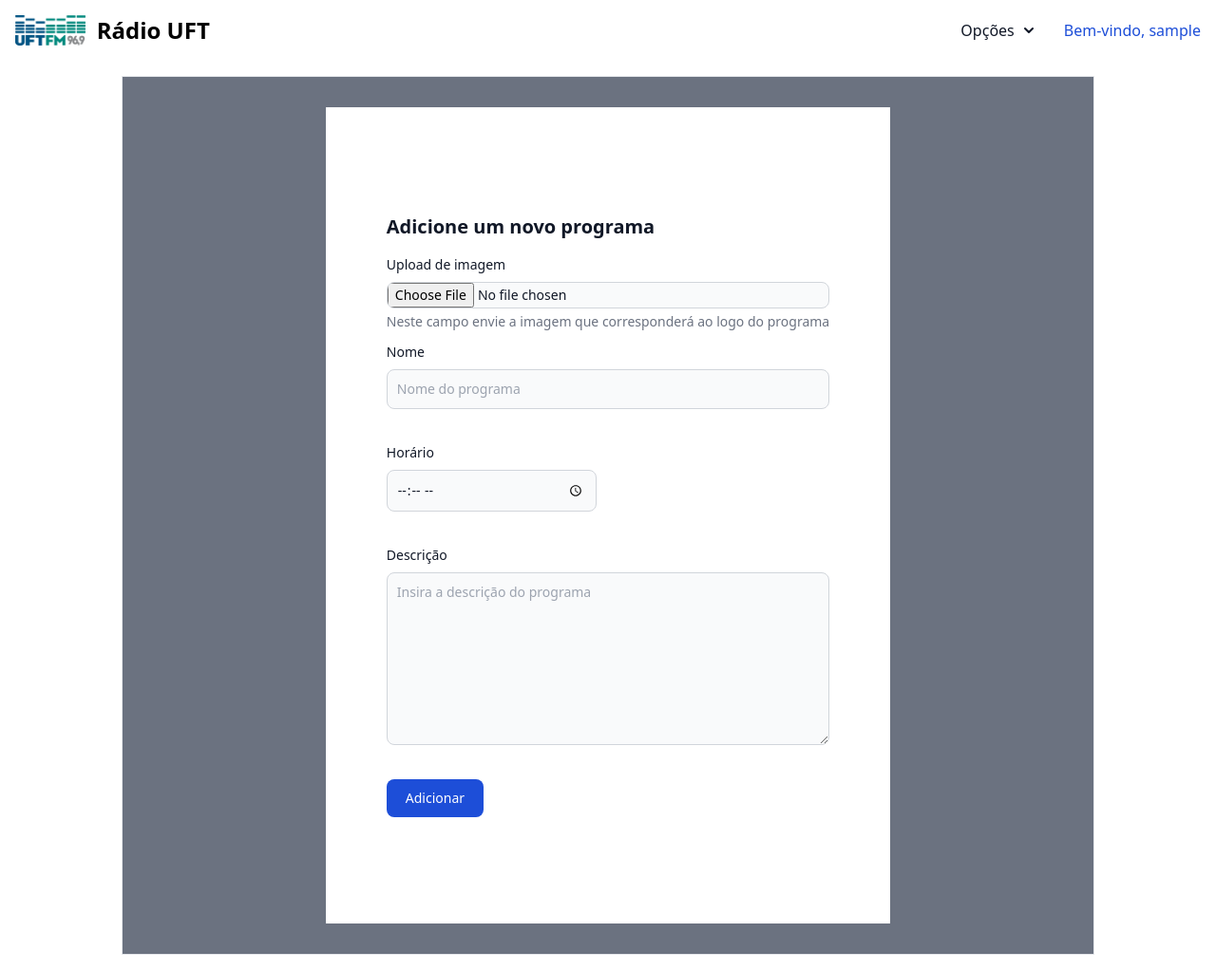
After one commit to Radio-UFT/radio_manager, a Django app: page /programa/novo/ in a window 1280 px wide. The commit adds this page. Shown: the whole page at 95% size. Run offline with Django 4.2, Linux system fonts and the light colour scheme; the visitor is signed in with stand-in values (Sample User, id 1); some libraries are stand-ins or nearby versions.

Commit message:
Construção da rota de criação de programas

```diff
--- /dev/null
+++ b/programa/forms.py
@@ -0,0 +1,7 @@
+from django import forms
+from programa.models import Programa
+
+class FormularioPrograma(forms.ModelForm):
+    class Meta:
+        model = Programa
+        fields = ['nome', 'horario', 'descricao', 'foto']
--- a/programa/urls.py
+++ b/programa/urls.py
@@ -1,7 +1,8 @@
 from django.urls import path
-from programa.views import ListarProgramas, FotoPrograma
+from programa.views import ListarProgramas, FotoPrograma, CriarProgramas
 
 urlpatterns = [
   path('', ListarProgramas.as_view(), name='listar-programas'),
+  path('novo/', CriarProgramas.as_view(), name='criar-programas'),
   path('fotos/<str:arquivo>', FotoPrograma.as_view(), name='foto-programa')
 ]
--- a/programa/views.py
+++ b/programa/views.py
@@ -1,4 +1,6 @@
-from django.views.generic import ListView
+from django.urls import reverse_lazy
+from django.views.generic import ListView, CreateView
+from programa.forms import FormularioPrograma
 from programa.models import Programa
 from radio_manager.biblioteca import LoginObrigatorio
 from django.http import FileResponse, Http404
@@ -19,6 +21,15 @@ class ListarProgramas(LoginObrigatorio, ListView):
   #     queryset = queryset.filter(modelo__icontains=pesquisa)
   #   return queryset
 
+class CriarProgramas(LoginObrigatorio, CreateView):
+  """
+  View para a criação de novos veículos.
+  """
+  model = Programa
+  form_class = FormularioPrograma
+  template_name = 'programa/novo.html'
+  success_url = reverse_lazy('listar-programas')
+
 class FotoPrograma(LoginObrigatorio):
   """
   View para retornar a foto dos programas
--- a/templates/base.html
+++ b/templates/base.html
@@ -30,7 +30,7 @@
                                     <a href="/programa" class="block px-4 py-2 hover:bg-gray-100 dark:hover:bg-gray-600 dark:hover:text-white">Listar Programas</a>
                                 </li>
                                 <li>
-                                    <a href="#" class="block px-4 py-2 hover:bg-gray-100 dark:hover:bg-gray-600 dark:hover:text-white">Cadastrar Programas</a>
+                                    <a href="/programa/novo" class="block px-4 py-2 hover:bg-gray-100 dark:hover:bg-gray-600 dark:hover:text-white">Cadastrar Programas</a>
                                 </li>
                             </ul>
                             <div class="py-1">
--- /dev/null
+++ b/templates/programa/novo.html
@@ -0,0 +1,36 @@
+{% extends "../base.html" %}
+{% block titulo %} Listagem de Programas {% endblock %}
+{% block conteudo %}
+<div class='container flex flex-col items-center bg-gray-500 border border-gray-200 mb-4 mt-4' style="width: 80%; padding-top: 2rem; padding-bottom: 2rem">
+    <section class="bg-white dark:bg-gray-900" style='padding: 3rem;'>
+        <div class="py-8 px-4 mx-auto max-w-2xl lg:py-16">
+            <h2 class="mb-4 text-xl font-bold text-gray-900 dark:text-white">Adicione um novo programa</h2>
+            <form action="/programa/novo/" method="post" enctype="multipart/form-data">
+                {% csrf_token %}
+                <div>
+                    <label class="block mb-2 text-sm font-medium text-gray-900 dark:text-white" for="user_avatar">Upload de imagem</label>
+                    <input class="block w-full text-sm text-gray-900 border border-gray-300 rounded-lg cursor-pointer bg-gray-50 dark:text-gray-400 focus:outline-none dark:bg-gray-700 dark:border-gray-600 dark:placeholder-gray-400" aria-describedby="user_avatar_help" id="user_avatar" type="file" name="foto">
+                    <div class="mt-1 text-sm text-gray-500 dark:text-gray-300 mb-3" id="user_avatar_help">Neste campo envie a imagem que corresponderá ao logo do programa</div>
+                </div>
+                <div class="grid gap-4 sm:grid-cols-2 sm:gap-6">
+                    <div class="sm:col-span-2">
+                        <label for="nome" class="block mb-2 text-sm font-medium text-gray-900 dark:text-white">Nome</label>
+                        <input type="text" name="nome" id="nome" class="bg-gray-50 border border-gray-300 text-gray-900 text-sm rounded-lg focus:ring-primary-600 focus:border-primary-600 block w-full p-2.5 dark:bg-gray-700 dark:border-gray-600 dark:placeholder-gray-400 dark:text-white dark:focus:ring-primary-500 dark:focus:border-primary-500 mb-3" placeholder="Nome do programa" required="">
+                    </div>
+                    <div>
+                        <label for="horario" class="block mb-2 text-sm font-medium text-gray-900 dark:text-white">Horário</label>
+                        <input type="time" id="horario" name="horario" class="bg-gray-50 border border-gray-300 text-gray-900 text-sm rounded-lg focus:ring-primary-600 focus:border-primary-600 block w-full p-2.5 dark:bg-gray-700 dark:border-gray-600 dark:placeholder-gray-400 dark:text-white dark:focus:ring-primary-500 dark:focus:border-primary-500 mb-3">
+                    </div>
+                    <div class="sm:col-span-2">
+                        <label for="descricao" class="block mb-2 text-sm font-medium text-gray-900 dark:text-white">Descrição</label>
+                        <textarea id="descricao" name="descricao" rows="8" class="block p-2.5 w-full text-sm text-gray-900 bg-gray-50 rounded-lg border border-gray-300 focus:ring-primary-500 focus:border-primary-500 dark:bg-gray-700 dark:border-gray-600 dark:placeholder-gray-400 dark:text-white dark:focus:ring-primary-500 dark:focus:border-primary-500 mb-3" placeholder="Insira a descrição do programa"></textarea>
+                    </div>
+                </div>
+                <button type="submit" class="inline-flex items-center px-5 py-2.5 mt-4 sm:mt-6 text-sm font-medium text-center text-white bg-blue-700 rounded-lg focus:ring-4 focus:ring-blue-200 dark:focus:ring-blue-900 hover:bg-primary-800">
+                Adicionar
+                </button>
+            </form>
+        </div>
+    </section>
+</div>
+{% endblock %}
```
Also changed, not shown: programa/fotos/download_K8LAAWy.png (added), programa/fotos/download_defBKGX.png (added), programa/fotos/download_k9QXeoe.png (added).
